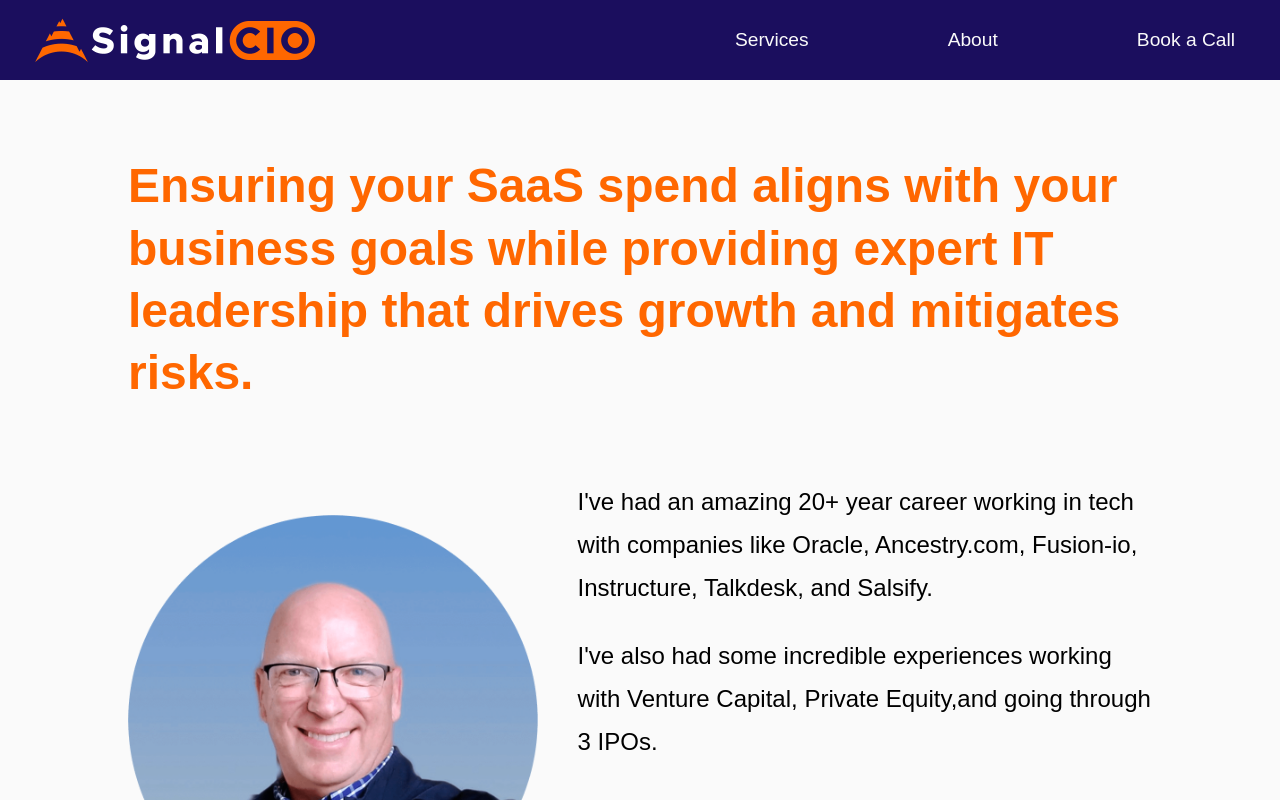
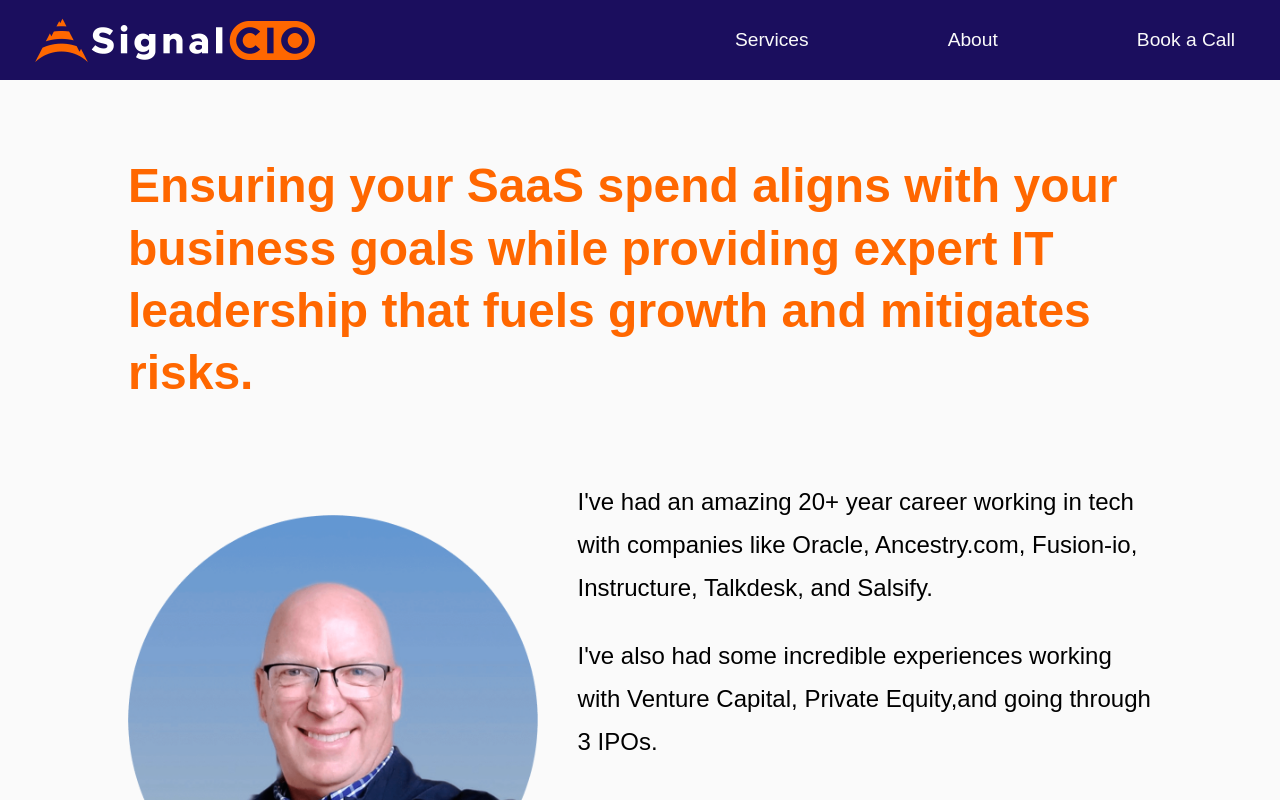
Before and after one commit to tmanatkin/signal-cio, a React (Vite) app: page /signal-cio/about in a window 1280 px wide. Shown: the top 800 px of the page. Built offline with nearby package versions, Linux system fonts and the light colour scheme; a web font is replaced by a local one.

Commit message:
small css and content fixes

```diff
--- a/src/components/Pages/About.tsx
+++ b/src/components/Pages/About.tsx
@@ -7,7 +7,7 @@
     <main className="about">
       <TextTitleSection
         title="Ensuring your SaaS spend aligns with your business goals while providing expert IT
-        leadership that drives growth and mitigates risks."
+        leadership that fuels growth and mitigates risks."
       />
       <ImageTextSection
         paragraphs={[
--- a/src/styles/main.css
+++ b/src/styles/main.css
@@ -342,6 +342,7 @@
 .card-container .title {
   color: var(--color-primary);
   font-size: 1.5em;
+  line-height: 140%;
   font-weight: 600;
 }
 
```
